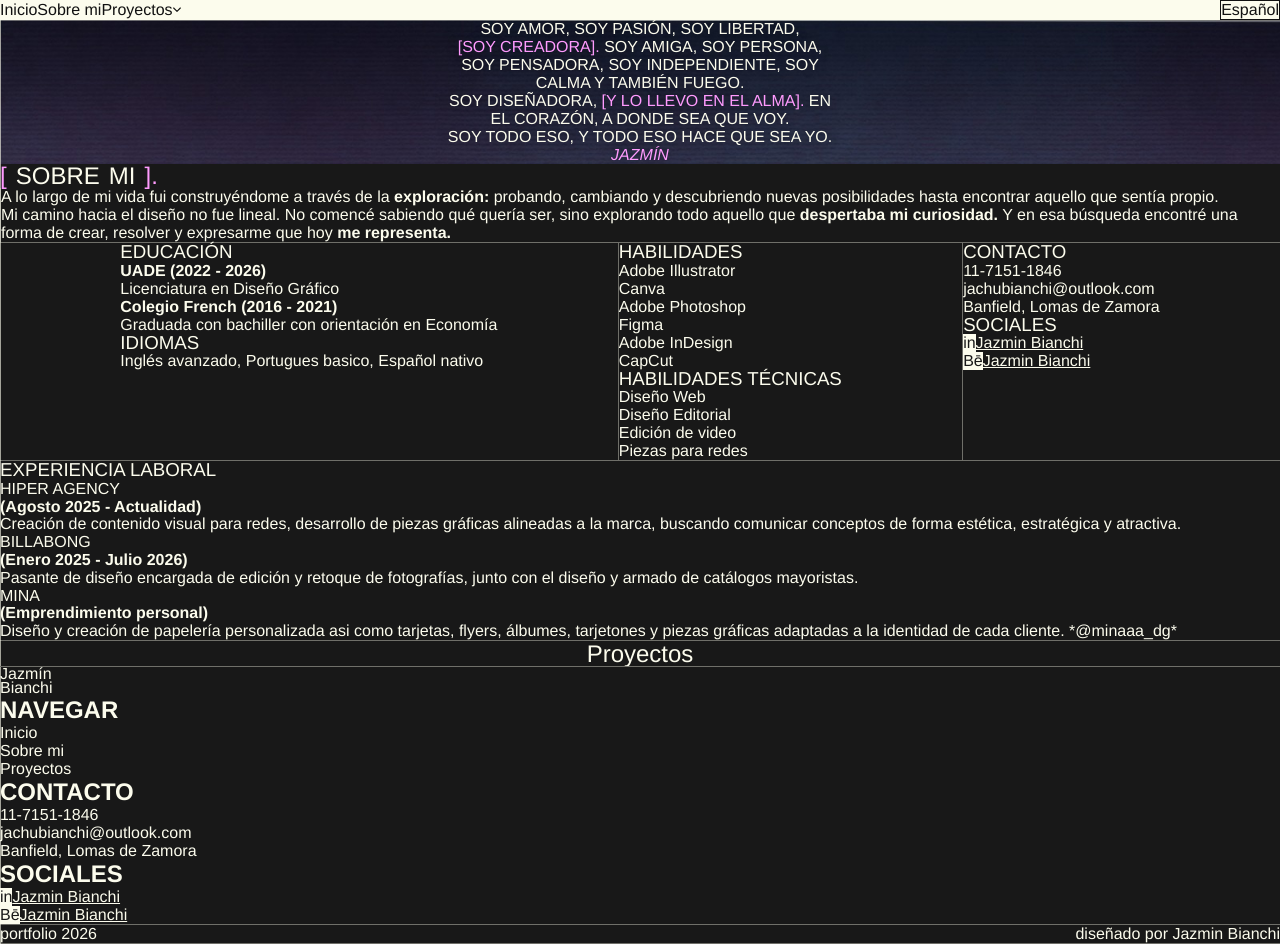
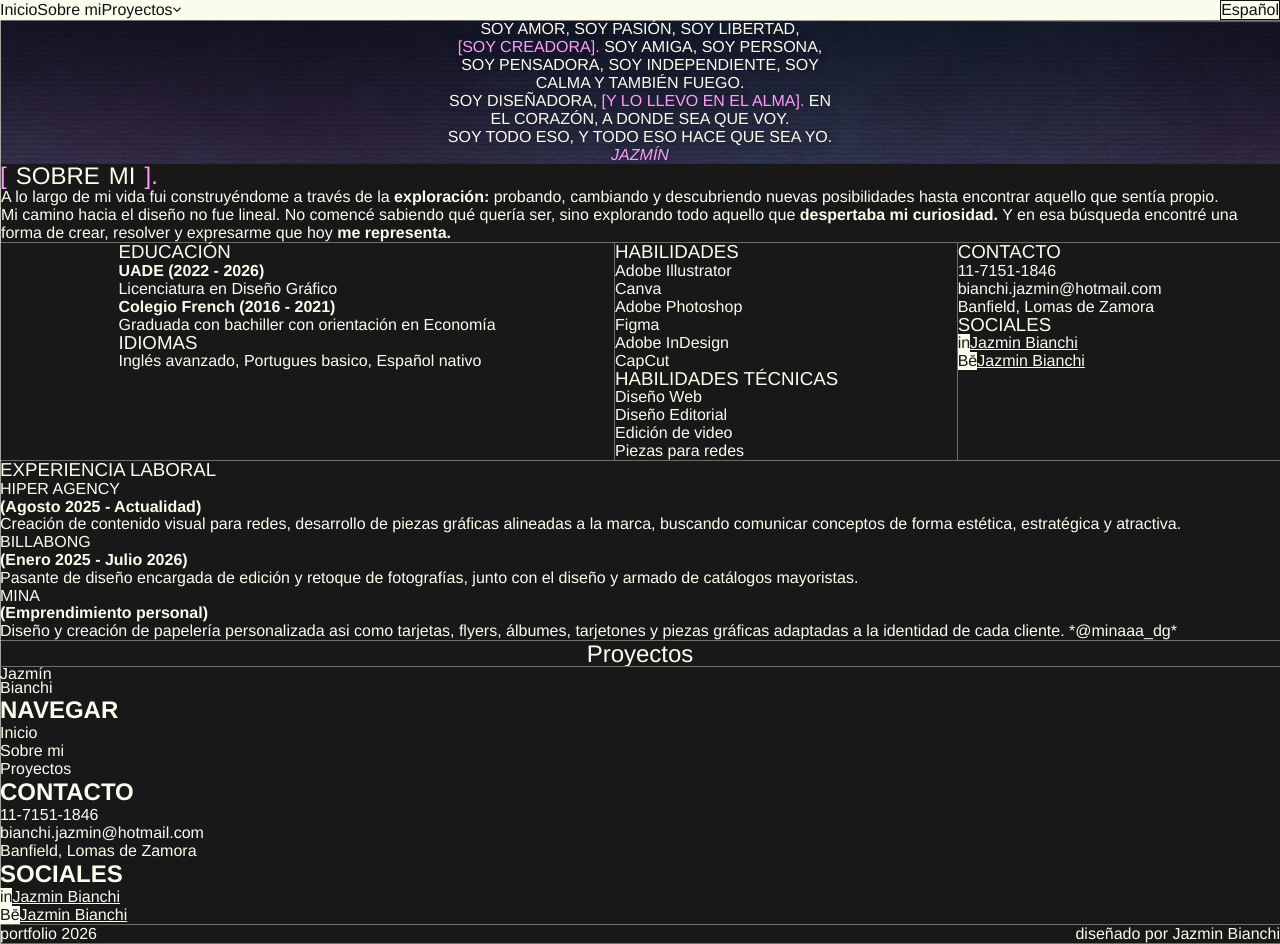
Before and after one commit to Juanii10/portfolio-Jazmin_Bianchi, a React (Vite) app: page / in a window 1280 px wide. Built offline with nearby package versions, Linux system fonts and the light colour scheme; a web font is replaced by a local one.

Commit message:
cambio mail de contacto

```diff
--- a/src/components/Footer.jsx
+++ b/src/components/Footer.jsx
@@ -22,7 +22,7 @@ export function Icono({ children, texto }) {
   return <span className="icono">{texto ?? children}</span>
 }
 
-const CORREO = 'jachubianchi@outlook.com'
+const CORREO = 'bianchi.jazmin@hotmail.com'
 const enCodigo = encodeURIComponent
 
 // Mail de contacto: abre la app de correo (mailto:) con el destinatario y un asunto. Si el navegador no
```
